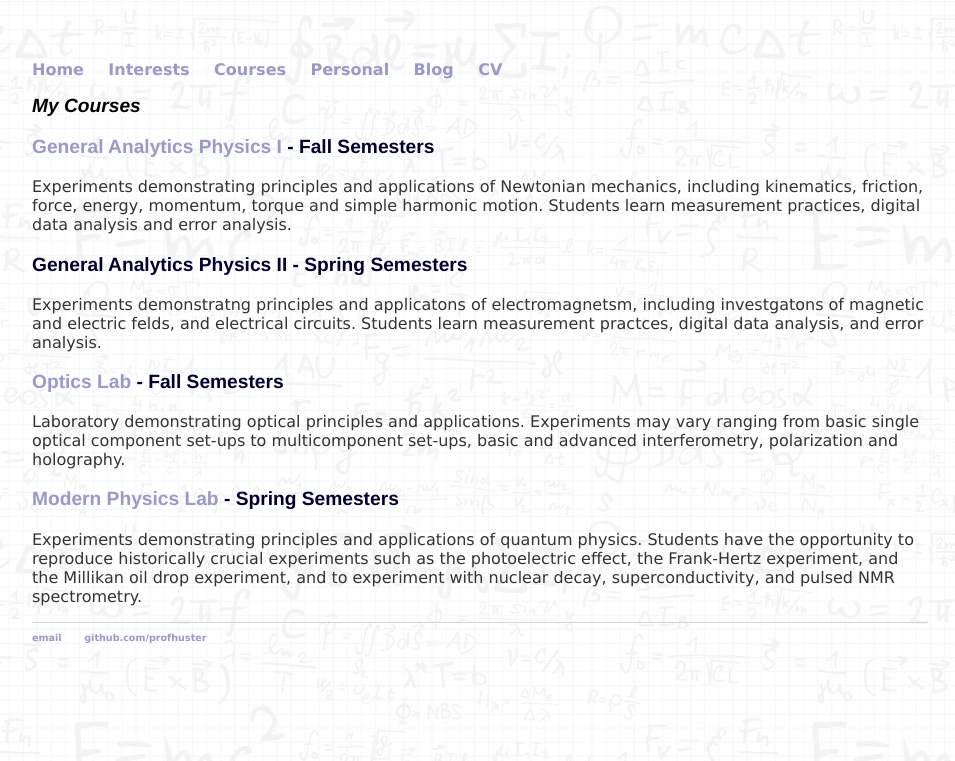
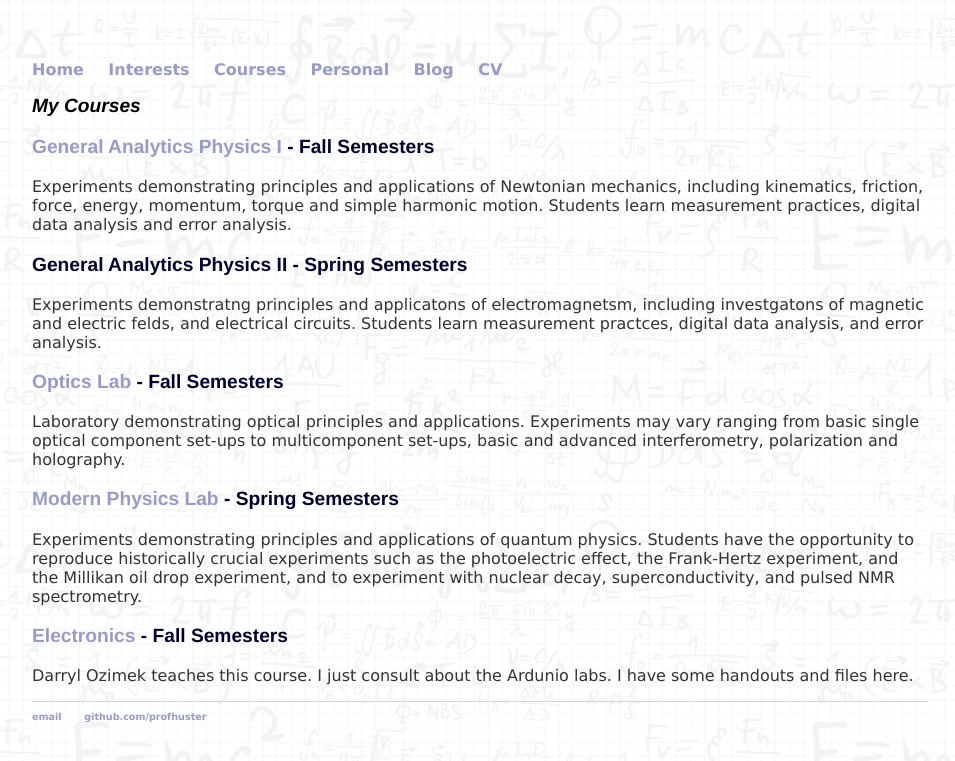
Before and after one commit to profhuster/profhuster.github.io, a Jekyll site: the page built from courses/index.md, in a window 1280 px wide. Shown: the top 761 px of the page, without its empty margins (160-1115 px from the left). Built offline with Jekyll 4.4.1, drawn with Linux system fonts in a browser that asks for light colours.

Commit message:
Update index.md

```diff
--- a/courses/index.md
+++ b/courses/index.md
@@ -29,3 +29,7 @@ Experiments demonstrating principles and applications of quantum physics.
 Students have the opportunity to reproduce historically crucial experiments such as
 the photoelectric effect, the Frank-Hertz experiment, and the Millikan oil drop experiment,
 and to experiment with nuclear decay, superconductivity, and pulsed NMR spectrometry.
+
+### [Electronics](Electronics) - Fall Semesters
+
+Darryl Ozimek teaches this course. I just consult about the Ardunio labs. I have some handouts and files here.
```
